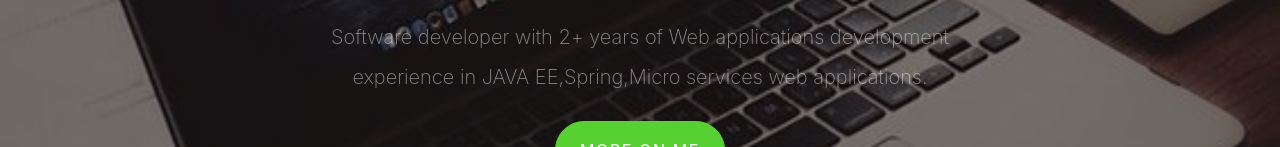
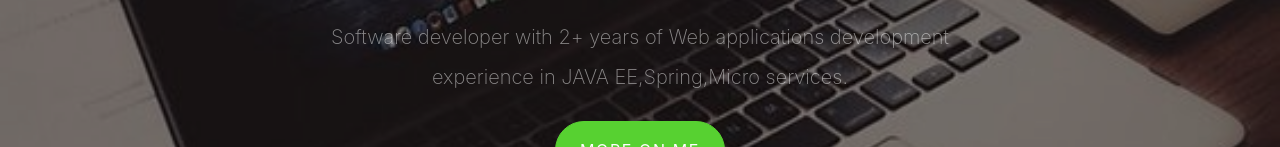
Before and after one commit to DhileepManogaran/DhileepManogaran.github.io, a plain HTML site: page index.html in a window 1280 px wide. Shown: the part 346-493 px from the top of the page. Drawn offline with nearby package versions, Linux system fonts and the light colour scheme; some packages are replaced by stand-ins of ours; no server answers; files whose address does not match are found by name.

Commit message:
updated the changes

```diff
--- a/index.html
+++ b/index.html
@@ -53,7 +53,7 @@
         <div class="row intro-text align-items-center justify-content-center">
           <div class="col-md-10 text-center">
             <h1 class="site-heading site-animate">Hello, I'm <strong>Mageshz...</strong></h1>
-            <p class="lead site-subheading mb-4 site-animate">Software developer with 2+ years of Web applications development experience in JAVA EE,Spring,Micro services web applications. </p>
+            <p class="lead site-subheading mb-4 site-animate">Software developer with 2+ years of Web applications development experience in JAVA EE,Spring,Micro services. </p>
             <p><a href="#section-about" class="smoothscroll btn btn-primary px-4 py-3">More On Me</a></p>
           </div>
         </div>
```
